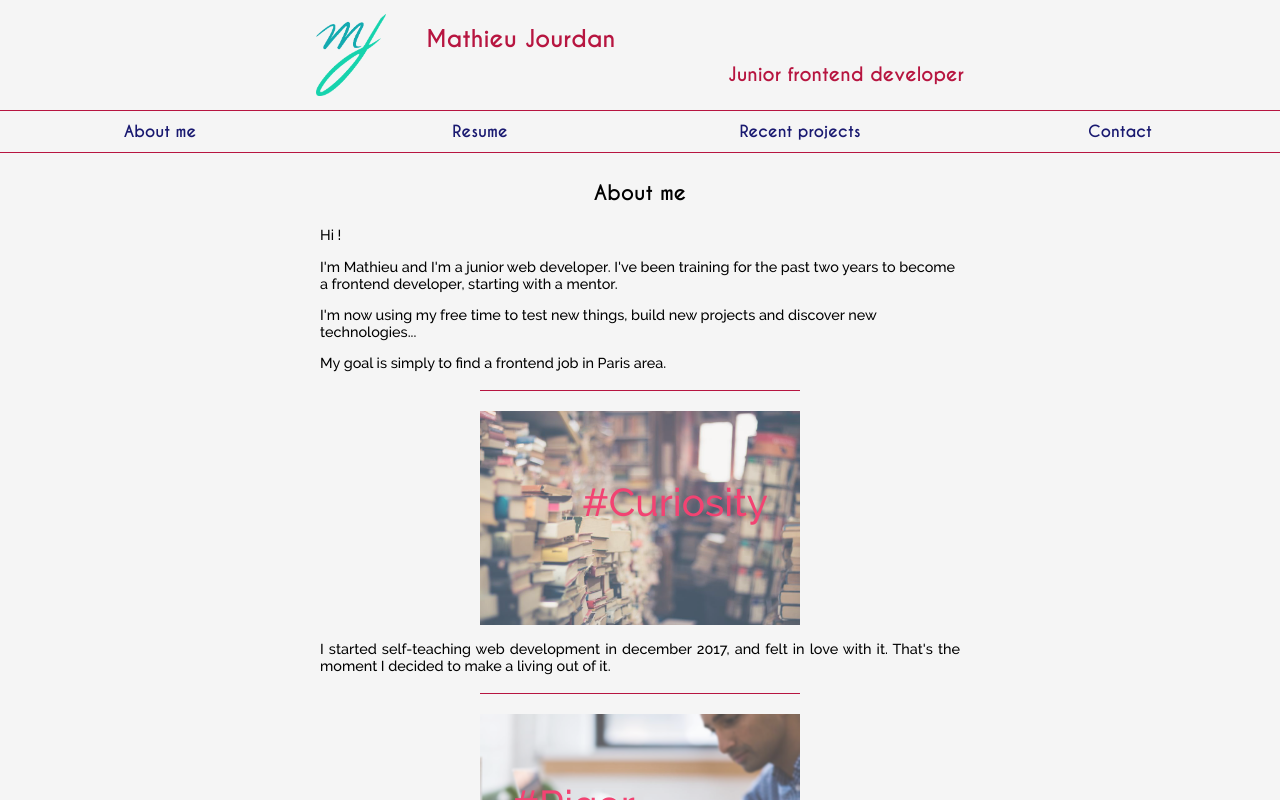
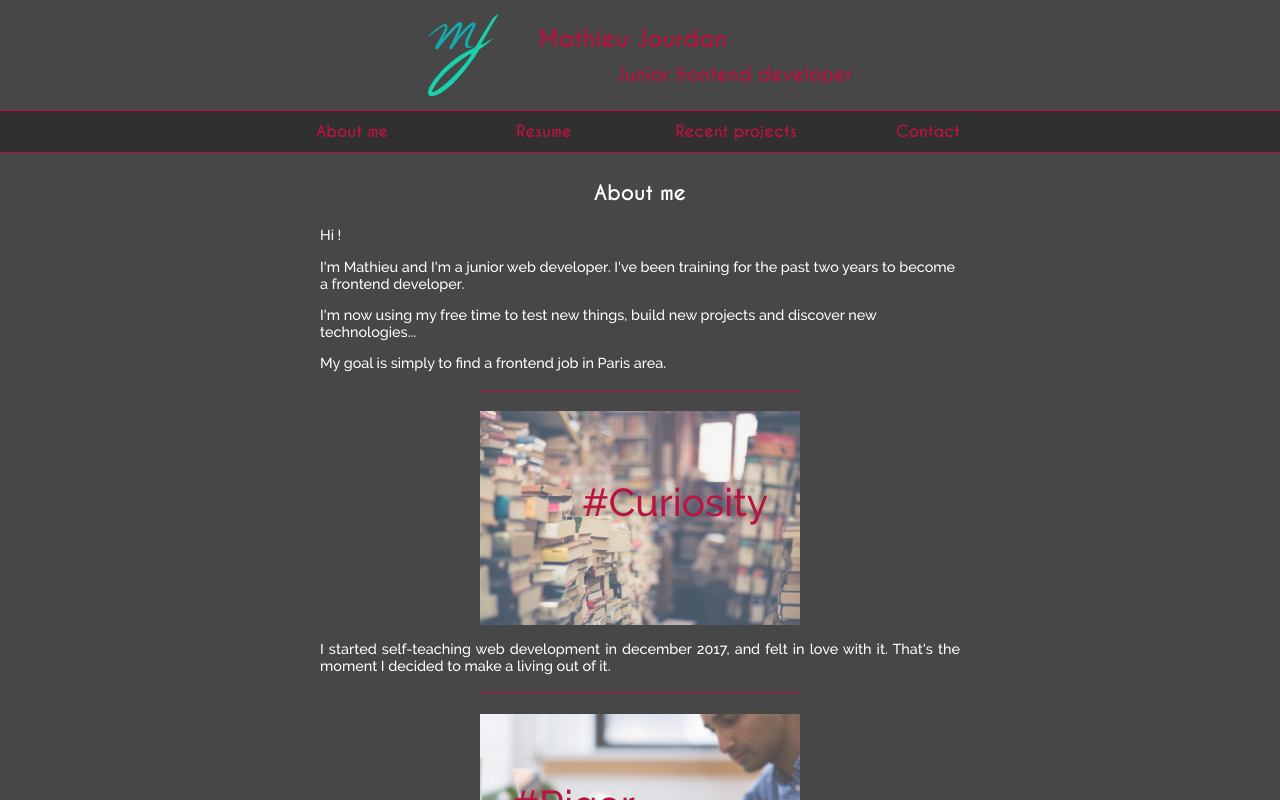
Before and after one commit to MatJOnGit/portfolio-gatsby, a Gatsby app: page / in a window 1280 px wide. Shown: the top 800 px of the page. Built offline with nearby package versions, Linux system fonts and the light colour scheme; what proptypes would draw is missing.

Commit message:
editing layout and dark theme

```diff
--- a/src/components/header.css
+++ b/src/components/header.css
@@ -5,13 +5,13 @@ header {
     right: 0;
     left: 0;
     z-index: 999;
-    background-color: rgb(245, 245, 245);
     font-family: 'Caviar Dreams';
 }
 
 .banner {
     height: 65px;
     padding: 5px 5%;
+    background-color: #303030;
     position: relative;
     display: flex;
     flex-direction: row;
@@ -47,7 +47,7 @@ h2 {
 .menu-button {
     position: absolute;
     right: 20px;
-    background-color: rgba(100, 100, 100, 0.2);
+    background-color: #384040;
     border: none;
     width: 35px;
     height: 35px;
@@ -60,13 +60,23 @@ h2 {
     right: 0.5em;
     bottom: 0.5em;
     left: 0.5em;
-    background: linear-gradient(#373a47 20%, transparent 20%, transparent 40%, #373a47 40%, #373a47 60%, transparent 60%, transparent 80%, #373a47 80%);
+    background: linear-gradient(
+            to bottom,
+            transparent, transparent 10%,
+            white 10%, white 26%,
+            transparent 26%, transparent 42%,
+            white 42%, white 58%,
+            transparent 58%, transparent 74%,
+            white 74%, white 90%,
+            transparent 90%, transparent
+    );
     content: ""
 }
 
 .static-menu {
     margin: 0;
     padding: 0;
+    background-color: #303030;
     display: none;
     flex-direction: row;
     justify-content: space-between;
@@ -89,11 +99,10 @@ h2 {
 .dynamic-menu-container {
     margin: 0;
     padding: 50px 0;
-    border-top: 1px solid white;
     position: fixed;
     top: 75px;
     bottom: 0px;
-    background-image: radial-gradient(circle at bottom left, rgb(242, 67, 114), rgb(183, 21, 64));
+    background-color: rgb(183, 21, 64);
     width: 100%;
     display: flex;
     flex-direction: column;
@@ -128,6 +137,7 @@ h2 {
     .banner {
         height: 100px;
         padding: 5px 15%;
+        background-color: #474747;
         justify-content: center;
     }
 
@@ -139,8 +149,16 @@ h2 {
         width: 70px;
     }
 
+    .static-menu {
+        display: flex;
+        justify-content: center
+    }
+
+    .static-menu li {
+        width: 20%;
+    }
+
     .title {
-        width: 60%;
         height: 70px;
         margin-left: 40px;
         justify-content: space-around;
@@ -154,8 +172,14 @@ h2 {
         font-size: 1.3em;
         align-self: flex-end;
     }
+}
 
-    .static-menu {
-        display: flex;
+@media (min-width: 1024px) {
+    .title {
+        width: 35%;
+    }
+
+    .static-menu li {
+        width: 15%;
     }
 }
--- a/src/pages/index.css
+++ b/src/pages/index.css
@@ -10,7 +10,7 @@
 .value-box p {
     position: absolute;
     font-size: 2.7em;
-    color: rgb(242, 67, 114);
+    color: rgb(183, 21, 64);
 }
 
 .teamwork-value,
--- a/src/pages/index.js
+++ b/src/pages/index.js
@@ -22,7 +22,7 @@ export default () => (
                 <p>Hi !</p>
                 <p>
                     I'm Mathieu and I'm a junior web developer.
-                    I've been training for the past two years to become a frontend developer, starting with a mentor.
+                    I've been training for the past two years to become a frontend developer.
                 </p>
                 <p>
                     I'm now using my free time to test new things, build new projects and discover new technologies...
--- a/src/styles/global.css
+++ b/src/styles/global.css
@@ -23,13 +23,13 @@ html {
 
 body {
     margin: 0;
-    background-color: rgb(245, 245, 245);
+    background-color: #474747;
+    color: white;
 }
 
-header li a,
-footer li a {
+header li a {
     text-decoration: none;
-    color: midnightblue;
+    color: rgb(183, 21, 64);
     font-weight: 700;
     font-size: 1.1em;
 }
@@ -71,10 +71,6 @@ h3 {
     text-align: center;
 }
 
-h5 {
-    font-style: italic;
-}
-
 @media (min-width: 768px) {
     html {
         font-size: 0.9em;
```
Also changed, not shown: src/pages/recent-projects.css (+6 -4 lines), src/pages/resume.css (+7 -5 lines).
